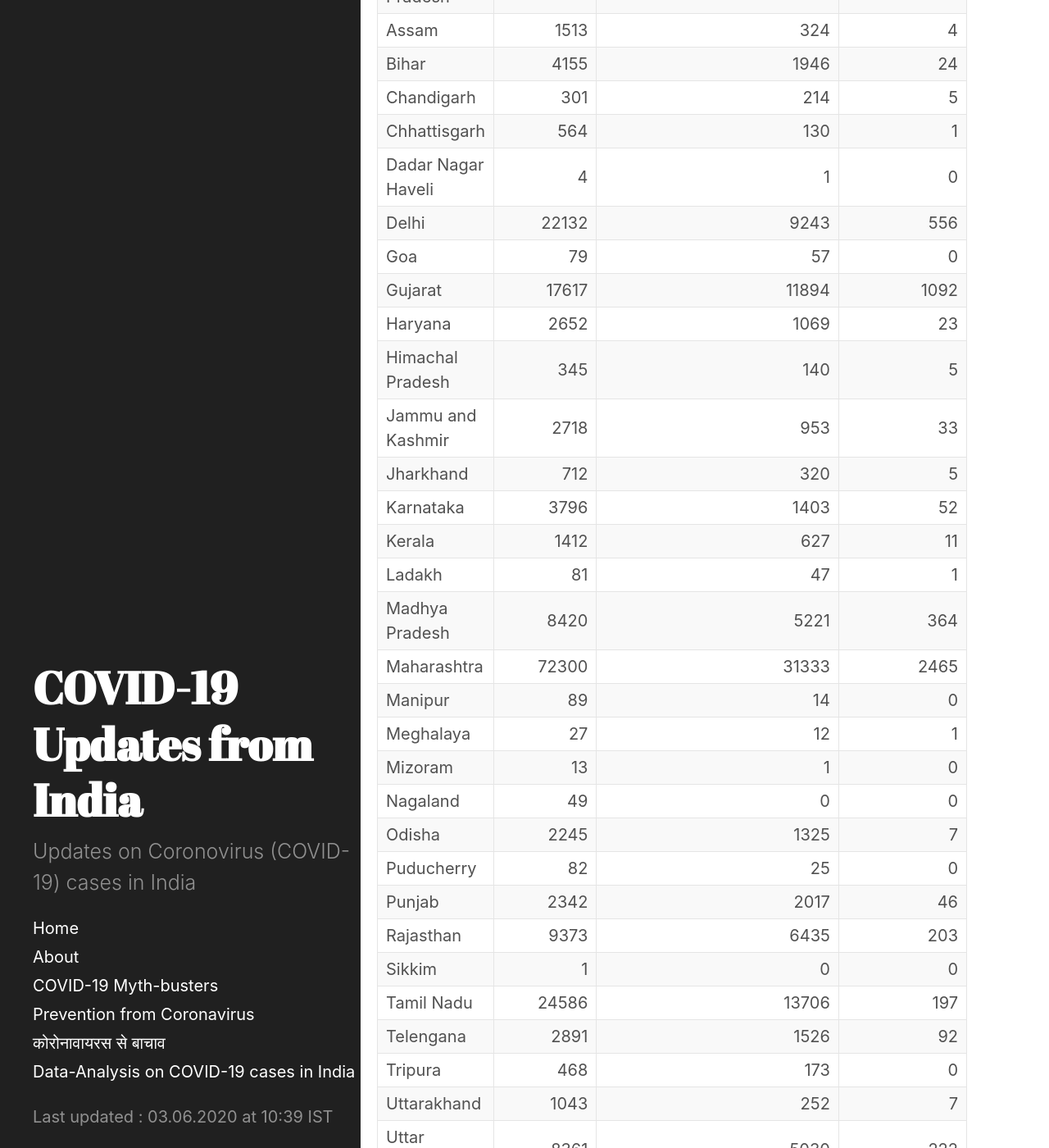
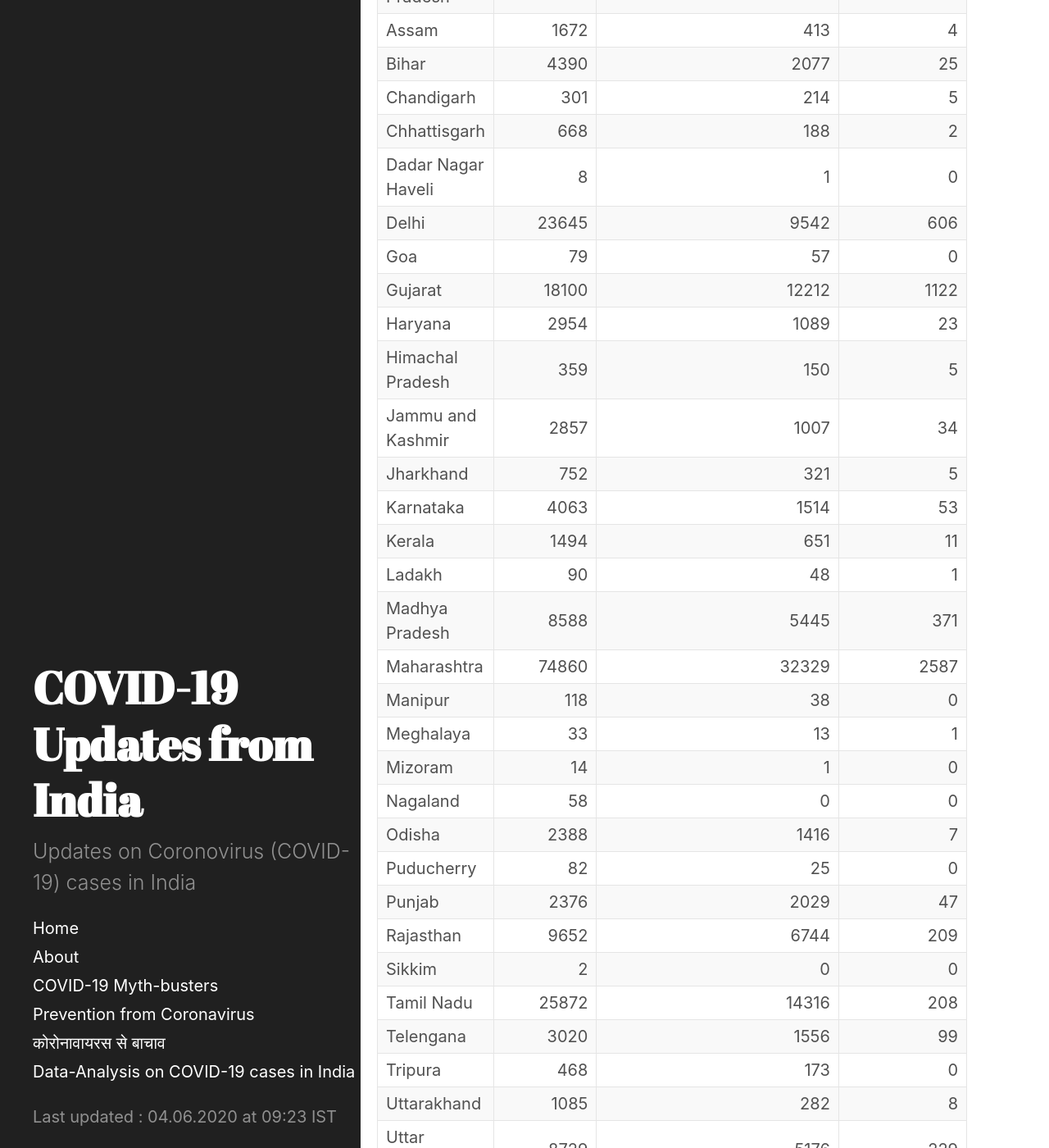
Before and after one commit to bhooraj/covid19updates-india, a Jekyll site: the page built from _posts/2020-06-04-home.md, in a window 1280 px wide and 1400 px high, scrolled down 930 px. Shown: the whole window at 82% size. Built offline with Jekyll 4.4.1, drawn with Linux system fonts in a browser that asks for light colours; some of the changed text lies outside the part shown.

Commit message:
4thJune Update

```diff
--- a/_data/last_updated.yml
+++ b/_data/last_updated.yml
@@ -1 +1 @@
-- updated_on : 03.06.2020 at 10:39 IST
+- updated_on : 04.06.2020 at 09:23 IST
--- /dev/null
+++ b/_includes/table-20200604-0923.md
@@ -0,0 +1,38 @@
+| Name of State / UT               |   Total Confirmed cases |   Cured/Discharged/Migrated |   Deaths ( more than 70% cases due to comorbidities ) |
+|:---------------------------------|------------------------:|----------------------------:|------------------------------------------------------:|
+| Andaman and Nicobar Islands      |                      33 |                          33 |                                                     0 |
+| Andhra Pradesh                   |                    4080 |                        2466 |                                                    68 |
+| Arunachal Pradesh                |                      38 |                           1 |                                                     0 |
+| Assam                            |                    1672 |                         413 |                                                     4 |
+| Bihar                            |                    4390 |                        2077 |                                                    25 |
+| Chandigarh                       |                     301 |                         214 |                                                     5 |
+| Chhattisgarh                     |                     668 |                         188 |                                                     2 |
+| Dadar Nagar Haveli               |                       8 |                           1 |                                                     0 |
+| Delhi                            |                   23645 |                        9542 |                                                   606 |
+| Goa                              |                      79 |                          57 |                                                     0 |
+| Gujarat                          |                   18100 |                       12212 |                                                  1122 |
+| Haryana                          |                    2954 |                        1089 |                                                    23 |
+| Himachal Pradesh                 |                     359 |                         150 |                                                     5 |
+| Jammu and Kashmir                |                    2857 |                        1007 |                                                    34 |
+| Jharkhand                        |                     752 |                         321 |                                                     5 |
+| Karnataka                        |                    4063 |                        1514 |                                                    53 |
+| Kerala                           |                    1494 |                         651 |                                                    11 |
+| Ladakh                           |                      90 |                          48 |                                                     1 |
+| Madhya Pradesh                   |                    8588 |                        5445 |                                                   371 |
+| Maharashtra                      |                   74860 |                       32329 |                                                  2587 |
+| Manipur                          |                     118 |                          38 |                                                     0 |
+| Meghalaya                        |                      33 |                          13 |                                                     1 |
+| Mizoram                          |                      14 |                           1 |                                                     0 |
+| Nagaland                         |                      58 |                           0 |                                                     0 |
+| Odisha                           |                    2388 |                        1416 |                                                     7 |
+| Puducherry                       |                      82 |                          25 |                                                     0 |
+| Punjab                           |                    2376 |                        2029 |                                                    47 |
+| Rajasthan                        |                    9652 |                        6744 |                                                   209 |
+| Sikkim                           |                       2 |                           0 |                                                     0 |
+| Tamil Nadu                       |                   25872 |                       14316 |                                                   208 |
+| Telengana                        |                    3020 |                        1556 |                                                    99 |
+| Tripura                          |                     468 |                         173 |                                                     0 |
+| Uttarakhand                      |                    1085 |                         282 |                                                     8 |
+| Uttar Pradesh                    |                    8729 |                        5176 |                                                   229 |
+| West Bengal                      |                    6508 |                        2580 |                                                   345 |
+| Cases being reassigned to states |                    7483 |                          |                                                       |
--- a/_posts/2020-06-03-home.md
+++ b/_posts/2020-06-04-home.md
@@ -4,7 +4,7 @@
 last_update: true
 ---
 
-#### COVID-19 Cases in India (as on  03 June 2020, 08:00 IST ( IST)
+#### COVID-19 Cases in India (as on  04 June 2020, 08:00 IST ( IST)
 <div class="alert alert-primary" role="alert">
 <p id = "totalcases" style="font-size: 1.2rem; font-weight: bold;"></p>
 <p id = "totalrecovered" style="font-size: 1.2rem; font-weight: bold;"></p>
@@ -22,7 +22,7 @@
 
 <div class="datatable-begin"></div>
 
-{% include table-20200603-1039.md %}
+{% include table-20200604-0923.md %}
 
 <div class="datatable-end"></div>
 <br>
```
Also changed, not shown: _includes/charts-20200604-0930.html (added, +193 -0 lines), _posts/2020-05-25-Updates.md (renamed from _posts/2020-05-24-Updates.md, +3 -0 lines), _posts/2020-06-04-Latest-updates.md (renamed from _posts/2020-06-03-Latest-updates.md, +5 -4 lines), stats-and-charts.md (+2 -2 lines).
